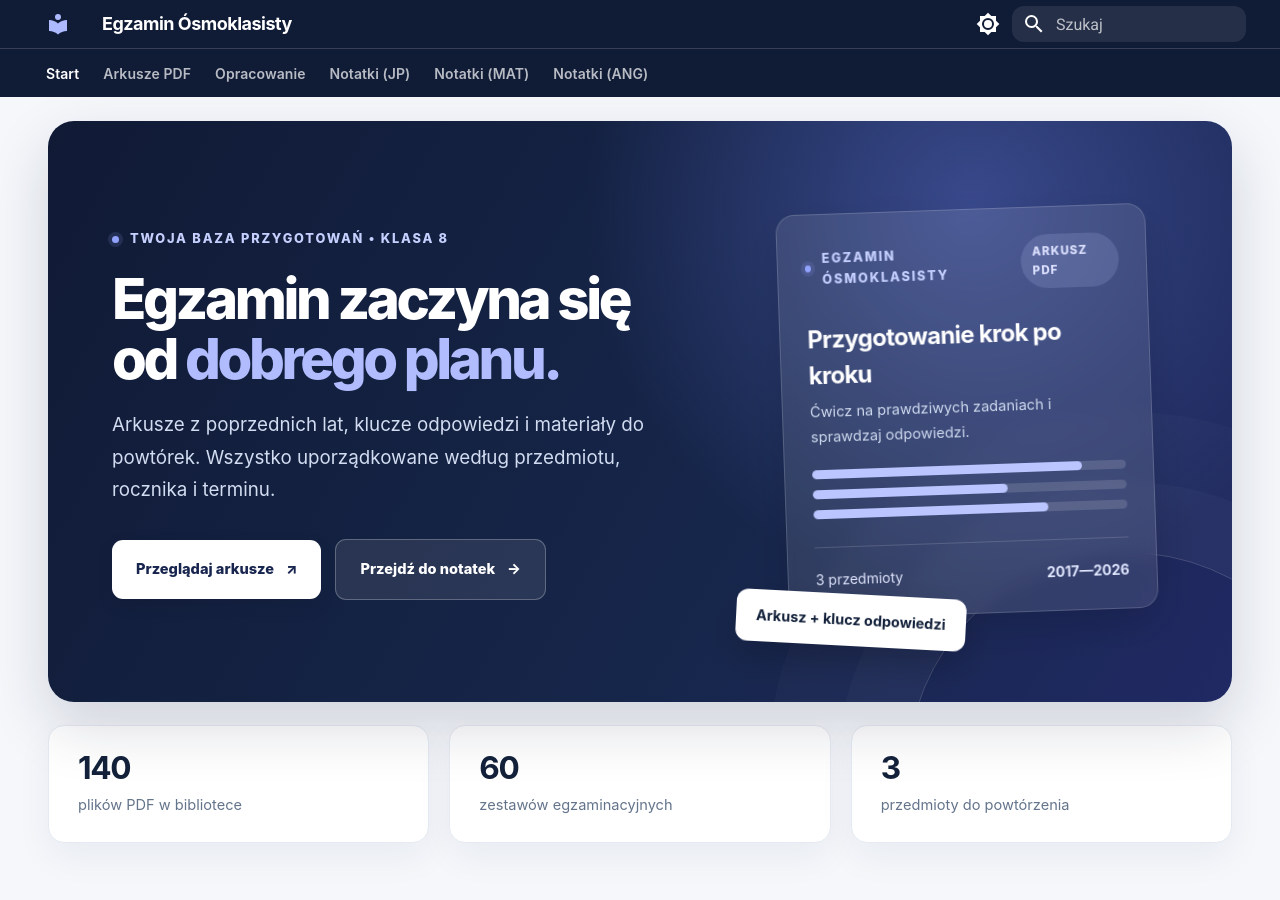
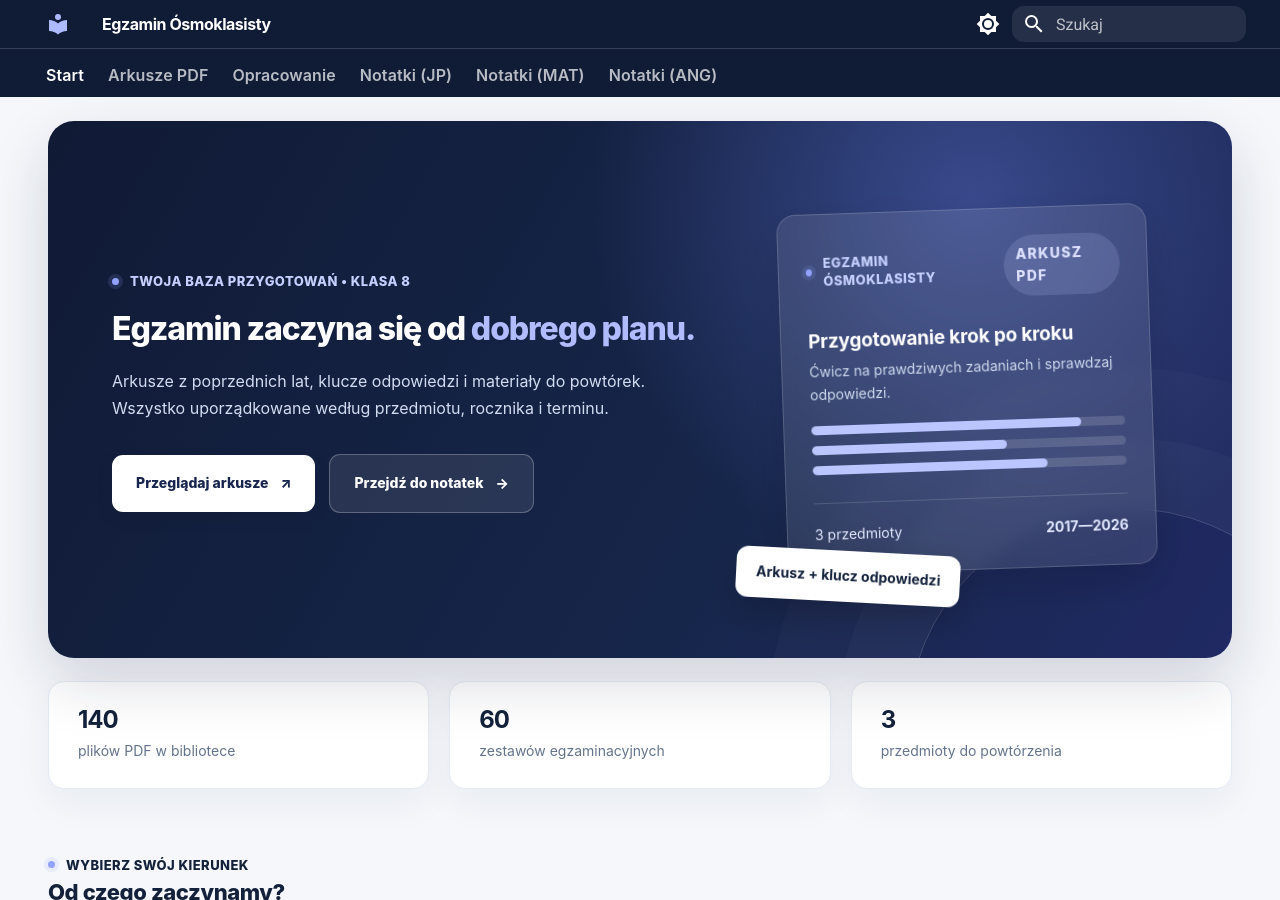
Before and after one commit to dchorazkiewicz/Egzamin_8K_JP, an MkDocs documentation site: the page built from docs/index.md, in a window 1280 px wide and 900 px high. Built offline with MkDocs 1.6.1 and Material for MkDocs 9.7.7, drawn with Linux system fonts in a browser that asks for light colours.

Commit message:
Load balanced typography stylesheet last in all MkDocs builds

```diff
--- a/mkdocs.yml
+++ b/mkdocs.yml
@@ -5,6 +5,7 @@ extra_css:
   - stylesheets/e8-modern.css
   - stylesheets/e8-dropdown-fix.css
   - stylesheets/e8-longread.css
+  - stylesheets/e8-type-scale.css
 
 extra_javascript:
   - javascripts/e8-catalog.js
```
